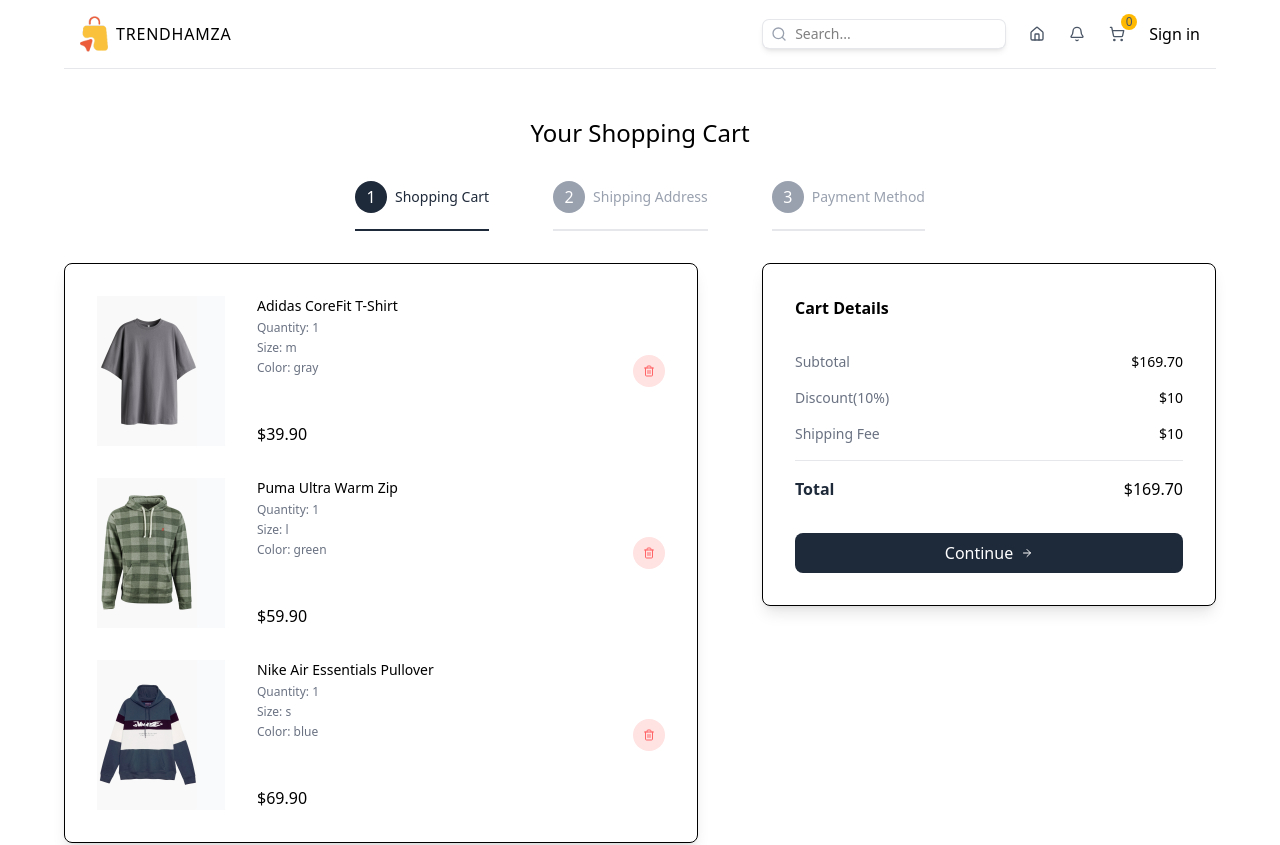
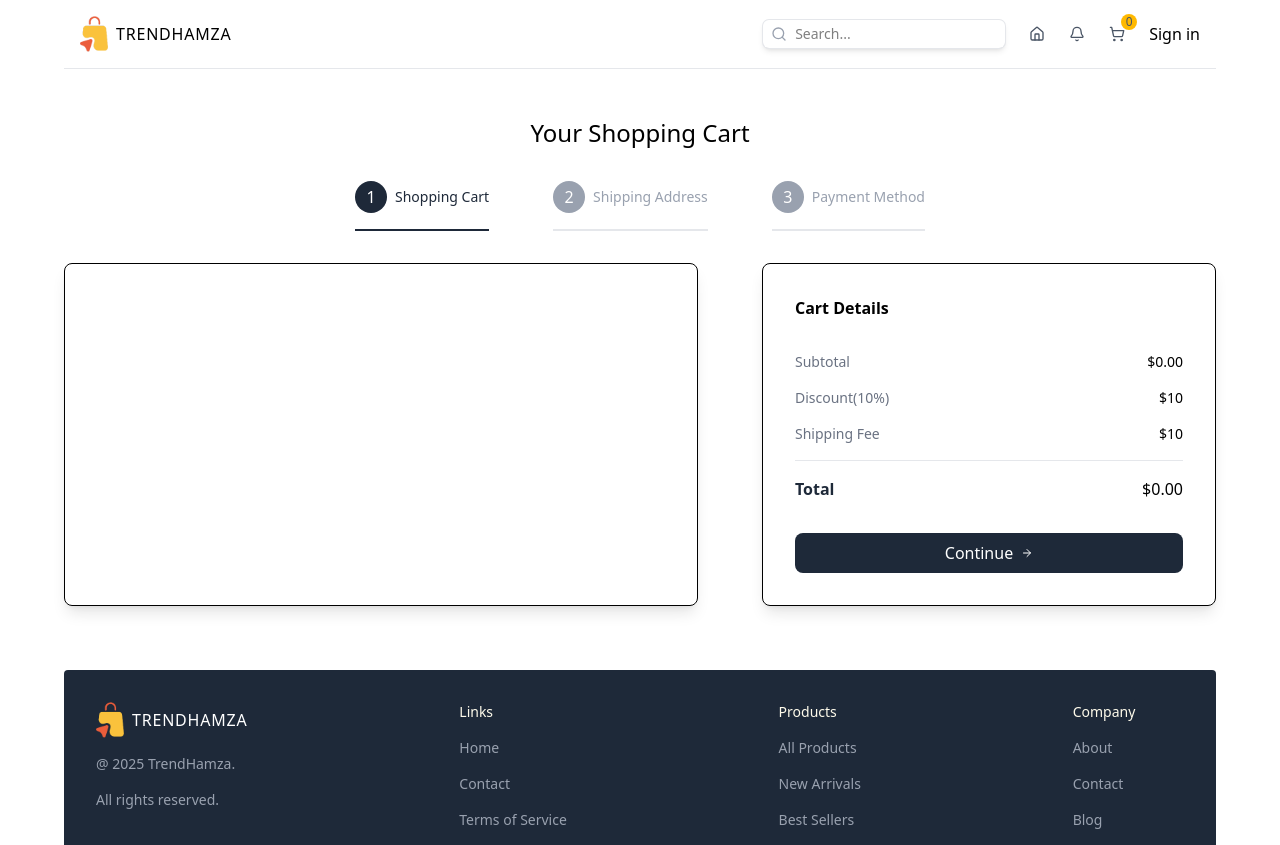
Before and after one commit to Hamza160/ecommerce-microservices, a Next.js app in the folder client/: page /cart in a window 1280 px wide. Shown: the top 845 px of the page. Built offline with nearby package versions, Linux system fonts and the light colour scheme.

Commit message:
Product Detail Page Continue

```diff
--- a/client/src/app/cart/page.tsx
+++ b/client/src/app/cart/page.tsx
@@ -6,6 +6,7 @@
 import ShippingForm from "@/components/ShippingForm";
 import PaymentForm from "@/components/PaymentForm";
 import Image from "next/image";
+import useCartStore from "@/stores/cartStore";
 
 const steps = [
     {
@@ -82,7 +83,7 @@
     const searchParams = useSearchParams();
     const router = useRouter();
     const [shippingForm, setShippingForm] = React.useState<ShippingFormInputs>();
-
+    const {cart, removeFromCart} = useCartStore();
     const activeStep = Number(searchParams.get('step') || 1)
     console.log({activeStep, shippingForm})
     return (
@@ -107,9 +108,9 @@
                 {/*  Steps  */}
                 <div className="w-full lg:w-7/12 shadow-lg border broder-gray-100 p-8 rounded-lg flex flex-col gap-8">
                     {activeStep === 1 ? (
-                            cartItems.map((item, i) => (
+                            cart.map((item, i) => (
                                 // Single Cart Item
-                                <div className="flex items-center justify-between" key={item.id}>
+                                <div className="flex items-center justify-between" key={item.id+item.selectedSize+item.selectedSize}>
                                     {/* Image and Details */}
                                     <div className='flex gap-8'>
                                         {/*Image*/}
@@ -134,6 +135,7 @@
                                     </div>
                                     {/* Delete Button   */}
                                     <button
+                                        onClick={() => removeFromCart(item)}
                                         className="w-8 h-8 rounded-full bg-red-100 hover:bg-red-200 transition-all duration-500 text-red-400 flex items-center justify-center cursor-pointer">
                                         <Trash2Icon className="w-3 h-3"/>
                                     </button>
@@ -155,7 +157,7 @@
                     <div className="flex flex-col gap-4">
                         <div className="flex justify-between items-center text-sm ">
                             <p className="text-gray-500">Subtotal</p>
-                            <p className="font-medium">${cartItems.reduce((acc: number, item) => acc + item.price * item.quantity, 0).toFixed(2)}</p>
+                            <p className="font-medium">${cart.reduce((acc: number, item) => acc + item.price * item.quantity, 0).toFixed(2)}</p>
                         </div>
                         <div className="flex justify-between items-center text-sm ">
                             <p className="text-gray-500">Discount(10%)</p>
@@ -168,7 +170,7 @@
                         <hr className="border-gray-200"/>
                         <div className="flex justify-between items-center">
                             <p className="text-gray-800 font-semibold">Total</p>
-                            <p className="font-medium">${cartItems.reduce((acc: number, item) => acc + item.price * item.quantity, 0).toFixed(2)}</p>
+                            <p className="font-medium">${cart.reduce((acc: number, item) => acc + item.price * item.quantity, 0).toFixed(2)}</p>
                         </div>
                     </div>
                     {activeStep === 1 && (
--- /dev/null
+++ b/client/src/app/products/[id]/page.tsx
@@ -0,0 +1,69 @@
+import React from 'react';
+import {ProductType} from "@/types";
+import Image from "next/image";
+import ProductInteraction from "@/components/ProductInteraction";
+
+const product: ProductType = {
+    id: 1,
+    name: "Adidas CoreFit T-Shirt",
+    shortDescription:
+        "Lorem ipsum dolor sit amet consect adipisicing elit lorem ipsum dolor sit.",
+    description:
+        "Lorem ipsum dolor sit amet consect adipisicing elit lorem ipsum dolor sit. Lorem ipsum dolor sit amet consect adipisicing elit lorem ipsum dolor sit. Lorem ipsum dolor sit amet consect adipisicing elit lorem ipsum dolor sit.",
+    price: 39.9,
+    sizes: ["s", "m", "l", "xl", "xxl"],
+    colors: ["gray", "purple", "green"],
+    images: {
+        gray: "/products/1g.png",
+        purple: "/products/1p.png",
+        green: "/products/1gr.png",
+    },
+};
+
+type ProductProps = {
+    params: Promise<{ id: string }>
+    searchParams: Promise<{ size: string; color: string }>
+}
+export default async function page({params, searchParams}: ProductProps) {
+    const {id} = await params;
+    const {size, color} = await searchParams;
+
+    const selectedSize = (size || product.sizes[0] as string);
+    const selectedColor = (color || product.colors[0] as string);
+
+    return (
+        <div className="flex flex-col gap-4 lg:flex-row md:gap-12 mt-12">
+            {/* Image */}
+            <div className="w-full lg:w-5/12 relative aspect-[2/3]">
+                <Image
+                    src={product.images[selectedColor]}
+                    alt={product.name}
+                    fill
+                    className="object-contain rounded-md"
+                />
+            </div>
+            {/* Details */}
+            <div className="w-full lg:w-7/12 flex flex-col gap-4">
+                <h1 className="text-2xl font-medium">{product.name}</h1>
+                <p className="text-gray-500">{product.description}</p>
+                <h2 className="text-2xl font-semibold">${product.price.toFixed(2)}</h2>
+                {/*interactions*/}
+                <ProductInteraction product={product} />
+                {/*Card Info*/}
+                <div className="flex items-center gap-2 mt-4">
+                    <Image src="/klarna.png" alt="klarna" width={50} height={25} className="rounded-md"/>
+                    <Image src="/cards.png" alt="cards" width={50} height={25} className="rounded-md"/>
+                    <Image src="/stripe.png" alt="stripe" width={50} height={25} className="rounded-md"/>
+                </div>
+                <p className="text-gray-500 text-xs">
+                    By clicking Pay Now, you agree to our{" "}
+                    <span className="underline hover:text-black">Terms & Conditions</span>{" "}
+                    and <span className="underline hover:text-black">Privacy Policy</span>
+                    . You authorize us to charge your selected payment method for the
+                    total amount shown. All sales are subject to our return and{" "}
+                    <span className="underline hover:text-black">Refund Policies</span>.
+                </p>
+            </div>
+        </div>
+    );
+}
--- a/client/src/components/ProductCard.tsx
+++ b/client/src/components/ProductCard.tsx
@@ -31,7 +31,7 @@
     return (
         <div className="shadow-lg rounded-lg overflow-hidden">
             {/* Image */}
-            <Link href={`/products/${product.id}`}>
+            <Link href={`/products/${product.id}?color=${productTypes.color}&size=${productTypes.size}`}>
                 <div className='relative aspect-[2/3]'>
                     <Image
                         src={product.images[productTypes.color]}
--- /dev/null
+++ b/client/src/components/ProductInteraction.tsx
@@ -0,0 +1,15 @@
+"use client"
+import React from 'react';
+import {ProductType} from "@/types";
+
+const ProductInteraction = ({product, selectedSize, selectedColor}: {
+    product: ProductType;
+    selectedSize: string;
+    selectedColor: string
+}) => {
+    return (
+        <div>ProductInteraction</div>
+    );
+}
+
+export default ProductInteraction;
--- a/client/src/components/ShoppingCart.tsx
+++ b/client/src/components/ShoppingCart.tsx
@@ -5,12 +5,14 @@
 import useCartStore from "@/stores/cartStore";
 
 const ShoppingCart = () => {
-    const {cart} = useCartStore()
+    const {cart, hasHydrated} = useCartStore()
+
+    if(!hasHydrated) return null;
     return (
         <Link href="/cart" className="relative">
             <ShoppingCartIcon className="w-4 h-4 text-gray-600"/>
             <span className="absolute -top-3 -right-3 bg-amber-400 text-gray-600 rounded-full w-4 h-4 flex items-center justify-center text-xs font-medium">
-                {cart.length}
+                {cart.reduce((acc, item) => acc + item.quantity, 0)}
             </span>
         </Link>
     );
--- a/client/src/stores/cartStore.ts
+++ b/client/src/stores/cartStore.ts
@@ -6,22 +6,53 @@
     persist(
         (set) => ({
             cart: [],
+            hasHydrated: false,
+            addToCart: (product: CartItemType) =>
+                set((state) => {
+                    const existingIndex = state.cart.findIndex(p =>
+                        p.id === product.id &&
+                        p.selectedSize === product.selectedSize &&
+                        p.selectedColor === product.selectedColor
+                    )
 
-            addToCart: (product: CartItemType) =>
-                set((state) => ({
-                    cart: [...state.cart, product],
-                })),
+                    if (existingIndex !== -1) {
+                        const updatedCart = [...state.cart]
+                        updatedCart[existingIndex].quantity += product.quantity || 1
+                        return {cart: updatedCart}
+                    }
+
+                    return {
+                        cart: [
+                            ...state.cart,
+                            {
+                                ...product,
+                                quantity: 1,
+                                selectedSize: product.selectedSize,
+                                selectedColor: product.selectedColor,
+                            }
+                        ]
+                    }
+                }),
 
             removeFromCart: (product: CartItemType) =>
                 set((state) => ({
-                    cart: state.cart.filter((p) => p.id !== product.id),
+                    cart: state.cart.filter((p) => !(
+                        p.id === product.id &&
+                        p.selectedSize === product.selectedSize &&
+                        p.selectedColor === product.selectedColor
+                    )),
                 })),
 
             clearCart: () => set({cart: []}),
         }),
         {
             name: 'cart-storage',
-            storage: createJSONStorage(() => localStorage)
+            storage: createJSONStorage(() => localStorage),
+            onRehydrateStorage: () => (state) => {
+                if (state) {
+                    state.hasHydrated = true;
+                }
+            }
         }
     )
 );
--- a/client/src/types.ts
+++ b/client/src/types.ts
@@ -45,7 +45,8 @@
 export type PaymentFormInputs = z.infer<typeof paymentFormSchema>
 
 export type CartStoreStateType = {
-    cart: CartItemsType
+    cart: CartItemsType,
+    hasHydrated: boolean,
 }
 
 export type CartStoreActionsType = {
```
